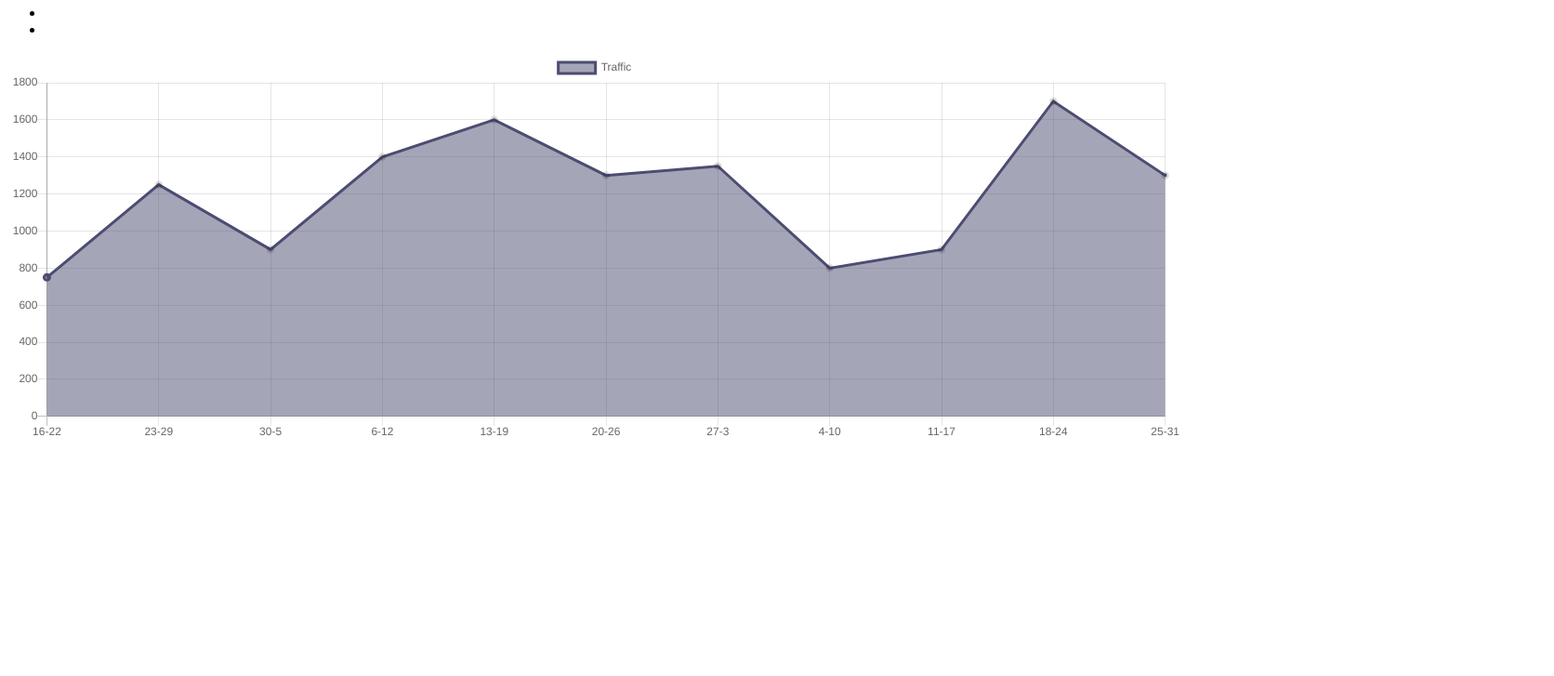
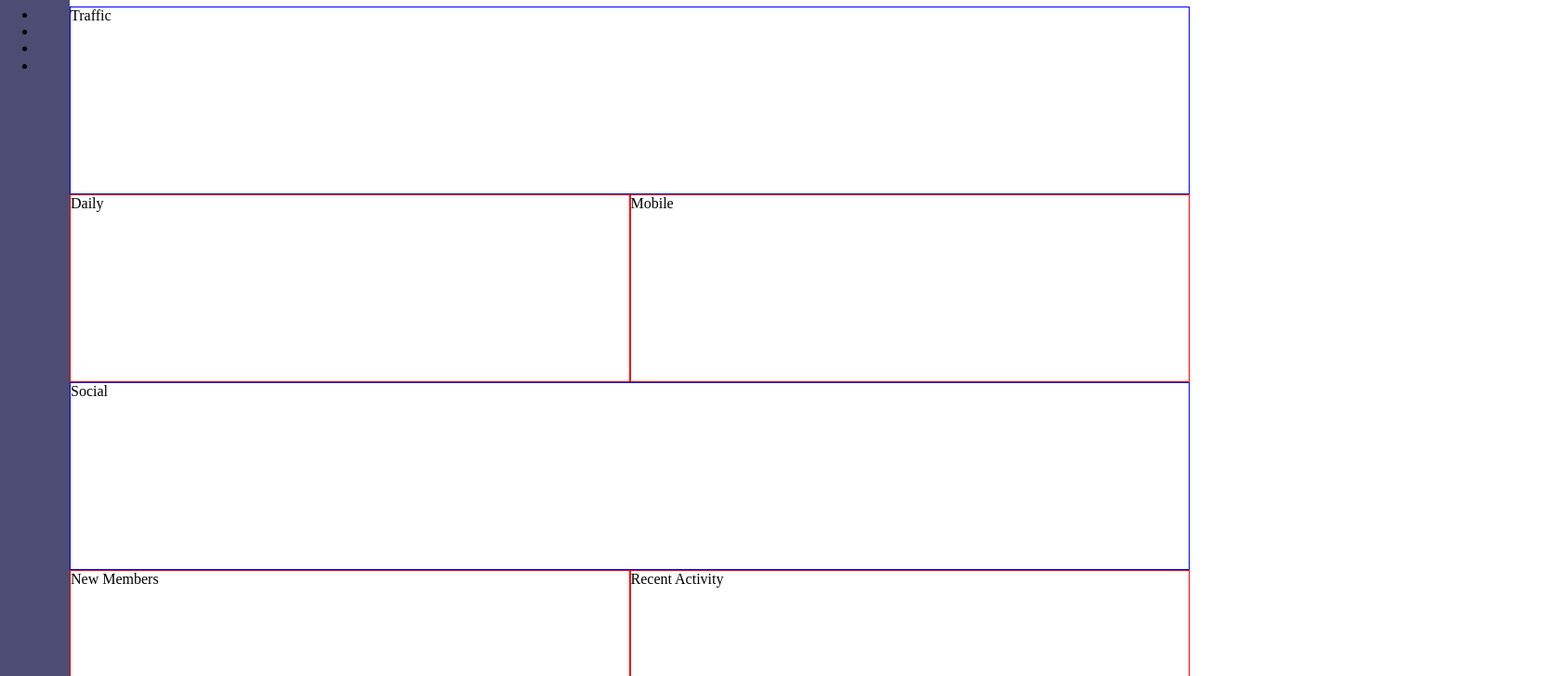
Before and after one commit to JamesWrightDev/Unit-9---Web-Dashboard, a website: page index.html in a window 1280 px wide. Shown: the part 73-800 px from the top of the page at 93% size, 1672 px wide, since content can reach past the window. Drawn offline with nearby package versions, Linux system fonts and the light colour scheme.

Commit message:
Add Basic layout

```diff
--- a/index.html
+++ b/index.html
@@ -2,19 +2,23 @@
 <head>
 	<meta charset="UTF-8">
 	<title>Web Dashboard</title>
-	<link rel="stylesheet" href="/css/style.css">
+	<link rel="stylesheet" href="css/normalize.css">
+	<link rel="stylesheet" href="css/style.css">
 </head>
 <body>
 	<div class="container">
-	<div class="gird-row">
-		<header class="">
+
+		<!-- <div class="grid-row">
+			<header class="header">
 				<div class="logo">YourApp</div>
 				<div class="notification"></div>
 				<div class="profile"></div>
-		</header>
-	</div>
-	<div class="grid-row">
-		<nav class='nav-bar'>
+			</header></div> -->
+
+			<div class="dashboard-wrapper">
+				<div class="nav-bar">
+					<nav>
+						<h1>Nav</h1>
 						<ul>
 							<li></li>
 							<li></li>
@@ -23,12 +27,29 @@
 						</ul>
 					</nav>
 				</div>
+				<div class="dashboard">
+					<h1>Dashboard</h1>
 					<div class="grid-row">
-		<canvas id="myChart" width="300" height="100"></canvas>
-		<canvas id="barChart" width="400" height="400"></canvas>
+						<div class='col--12 dash--traffic'>Traffic</div>
+					</div>
+					<div class="grid-row">
+						<div class='col--6 dash--dailytraffic'>Daily</div>
+						<div class='col--6 dash--mobileuserss'>Mobile</div>
+					</div>
+					<div class="grid-row">
+						<div class='col--12 dash--socialstats'>Social</div>
+					</div>
+					<div class="grid-row">
+						<div class="col--6">New Members</div>
+						<div class="col--6">Recent Activity</div>
+					</div>
+						<div class="grid-row">
+						<div class="col--6">Message User</div>
+						<div class="col--6">Settings</div>
 					</div>
 
 
+				</div></div>
 		</div>
 
 
--- a/scss/style.scss
+++ b/scss/style.scss
@@ -3,10 +3,67 @@
 $primary-color: #4D4C72;
 $secondary-color: #7477BF;
 
+html, body {
+    margin: 0;
+    height: 100%;
+    overflow: auto;
+
+}
+
+.container{
+	display: flex;
+	flex-direction: column;
+	height: 100%;
+
+}
 // Grid
-
 .grid-row{
 	display: flex;
 	flex-direction: row;
 	width: 100%;
+
+
 }
+
+.col--12{
+	width: 100%;
+	border: solid 1px blue;
+	height: 200px
+}
+.col--6{
+	width: 50%;
+	border: solid 1px red;
+	height: 200px
+
+}
+
+
+// Header
+.header{
+	height: 50px;
+	width: 100%;
+	background-color: $secondary-color;
+}
+
+
+.dashboard-wrapper{
+	display: flex;
+	flex-direction: row;
+
+}
+
+// Nav Bar
+.nav-bar{
+	display: flex;
+	flex-directon: column;
+	width: 75px;
+	height: 1200px;
+	background-color:$primary-color;
+	overflow: hidden;
+
+}
+
+.dashboard{
+	flex-grow: 2;
+	height: 100%;
+}
```
Also changed, not shown: css/normalize.css (added), css/style.css. Lines whose indentation alone changed are shown as unchanged.
